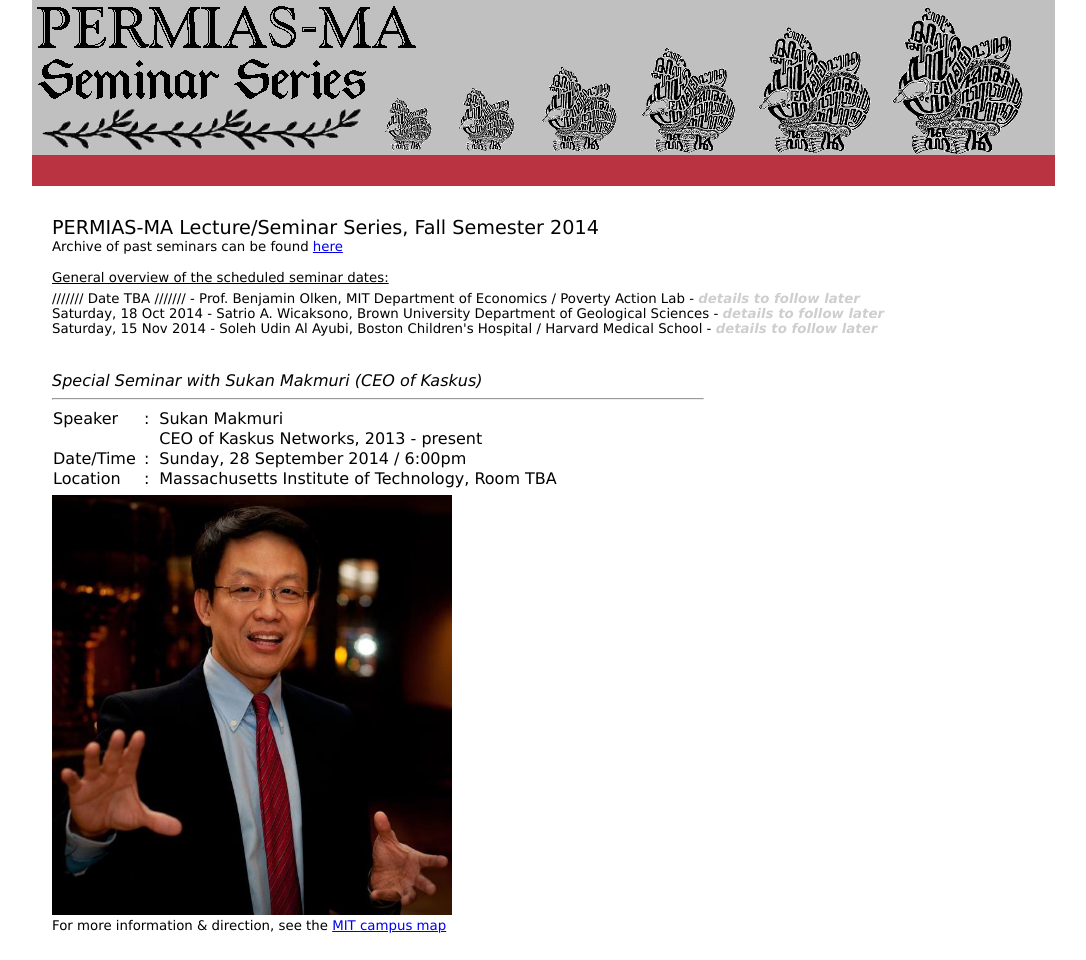
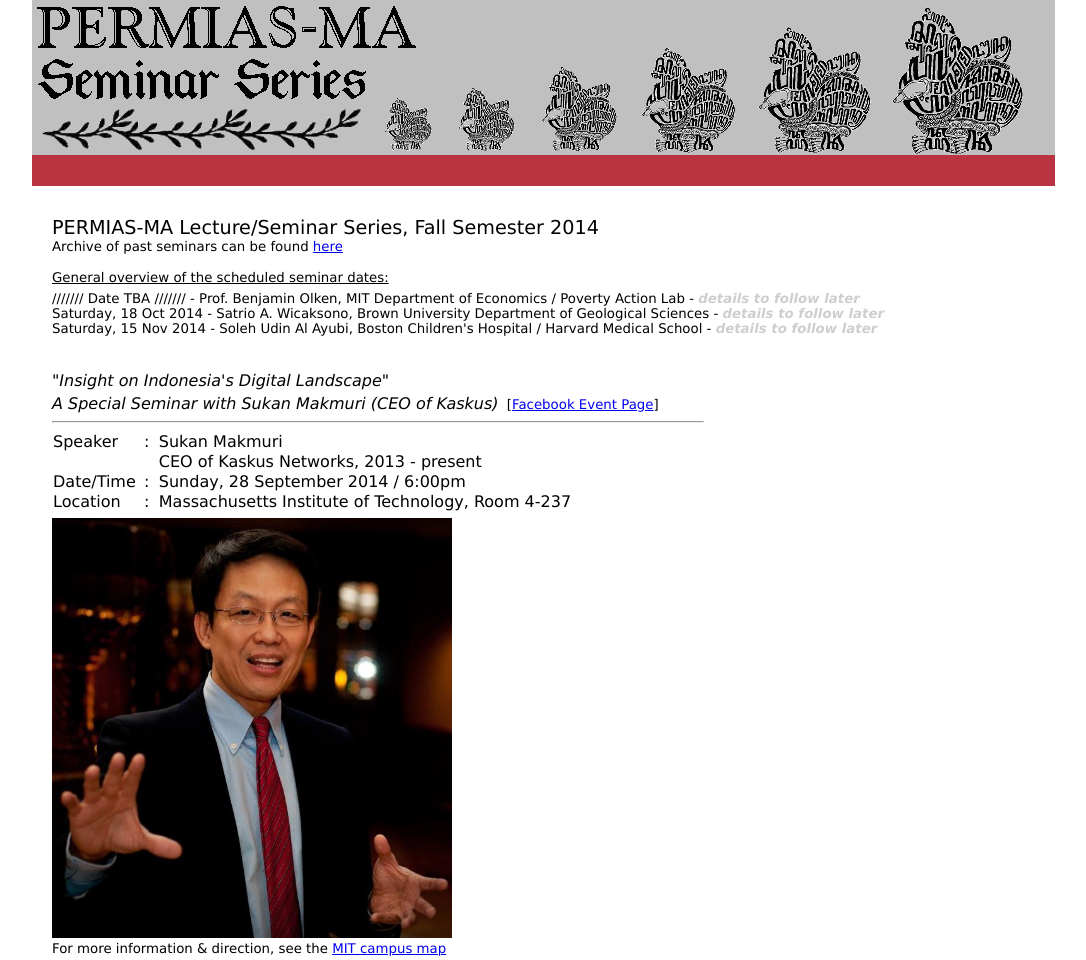
Before and after one commit to kvnwinata/ais-mit, a plain HTML site: page www/seminar/index.html in a window 1280 px wide. Shown: the whole page, without its empty margins (96-1182 px from the left). Drawn offline with Linux system fonts and the light colour scheme.

Commit message:
new changes to index

```diff
--- a/www/seminar/index.html
+++ b/www/seminar/index.html
@@ -143,7 +143,10 @@ Saturday, 15 Nov 2014 - Soleh Udin Al Ayubi, Boston Children's Hospital / Harvar
 
 <br />
 
-<i>Special Seminar with Sukan Makmuri (CEO of Kaskus)</i>
+<i>"Insight on Indonesia's Digital Landscape" <br />
+<span style="font-size: 3px;">&nbsp;</span><br />
+A Special Seminar with Sukan Makmuri (CEO of Kaskus)</i>&thinsp;
+<small>[<a href="http://www.facebook.com/events/525553897574826/" target="blank">Facebook Event Page<a>]</small>
 <hr width="650" size="2" align="left">
 <!-- -->
 <table width="650" border="0" cellspacing="1" cellpadding="0">
@@ -153,7 +156,7 @@ Saturday, 15 Nov 2014 - Soleh Udin Al Ayubi, Boston Children's Hospital / Harvar
 </tr>
 <tr>  <td width="90"> Date/Time </td> <td>:&nbsp;</td>  <td> Sunday, 28 September 2014 / 6:00pm </td>
 </tr>
-<tr>  <td width="90"> Location  </td> <td>:&nbsp;</td>  <td> Massachusetts Institute of Technology, Room TBA </td>
+<tr>  <td width="90"> Location  </td> <td>:&nbsp;</td>  <td> Massachusetts Institute of Technology, Room 4-237 </td>
 </tr>
 </table>
 <!-- -->
```
Also changed, not shown: 2 other files.
